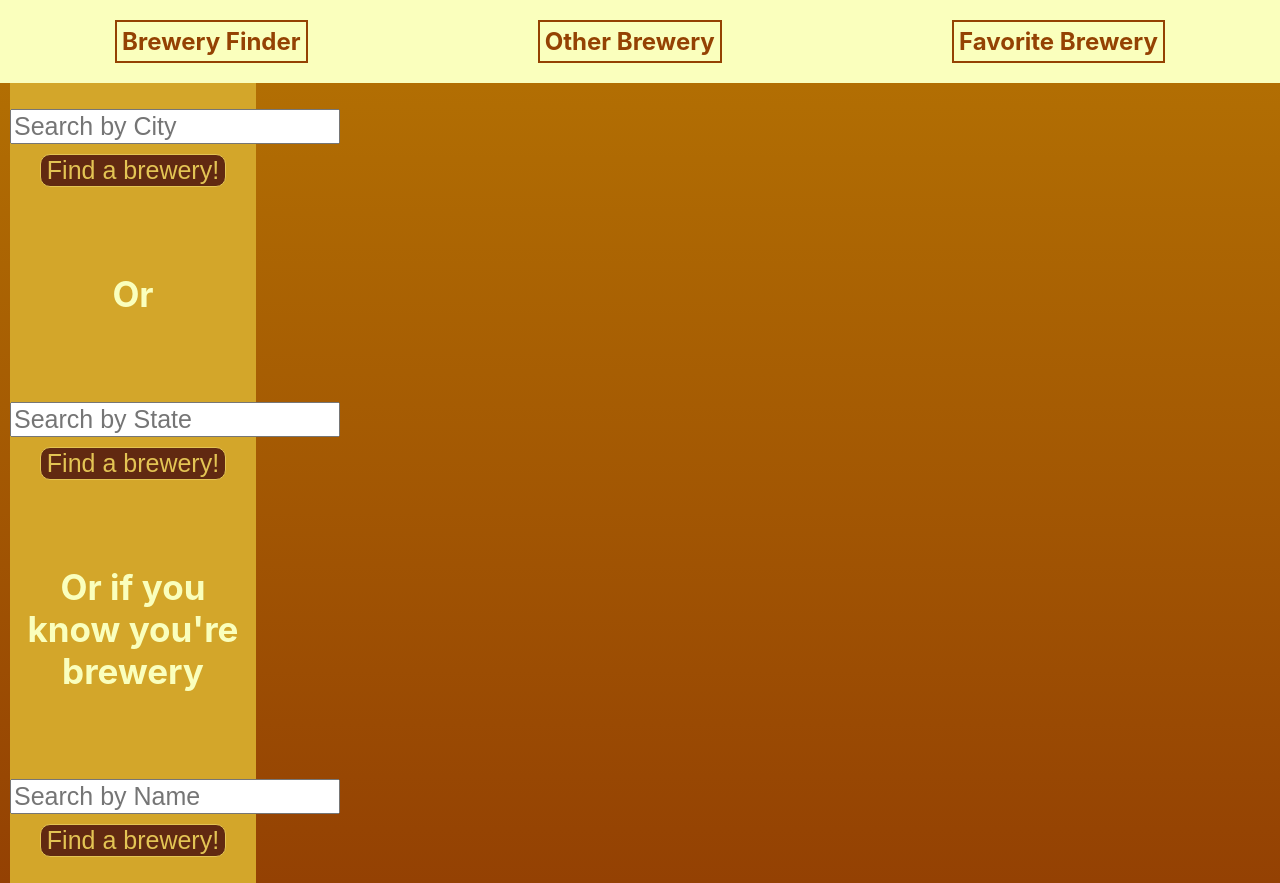
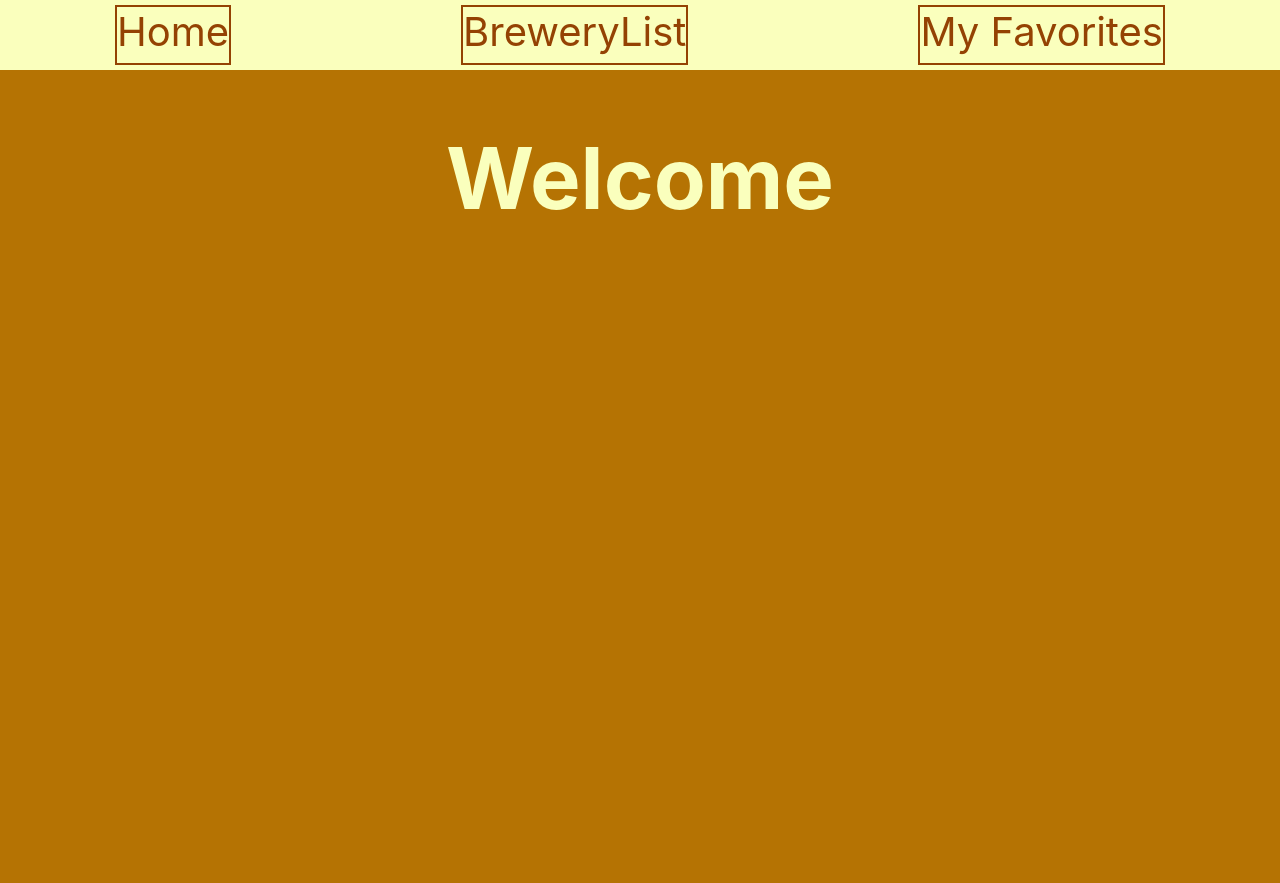
Before and after one commit to dgillen27/Brewery-Finder-App, a React (Create React App) app: page / in a window 1280 px wide. After the commit the page ends 800 px from the top, so only its background shows below. Built offline with nearby package versions, Linux system fonts and the light colour scheme.

Commit message:
created a route for welcome/home and brewerlyList, fixed bug with handleChange

```diff
--- a/package.json
+++ b/package.json
@@ -6,6 +6,8 @@
     "axios": "^0.18.0",
     "react": "^16.8.3",
     "react-dom": "^16.8.3",
+    "react-router": "^4.3.1",
+    "react-router-dom": "^4.3.1",
     "react-scripts": "2.1.5"
   },
   "scripts": {
--- a/src/App.css
+++ b/src/App.css
@@ -1,11 +1,11 @@
 body {
-    background: linear-gradient(#B57303, #944103)
+    background: #B57303;
 }
 
 .App {
   text-align: center;
-  transition: .03s;
-  background: linear-gradient(#B57303, #944103);
+  transition: .02s;
+  background: #B57303;
 }
 
 nav {
@@ -14,24 +14,37 @@ nav {
   justify-content: space-around;
   width: 100%;
   background: #FAFFBD;
+  height: 70px;
 }
 
-.notNav {
+.main {
   display: grid;
   grid-template-columns: 20% 80%;
 }
 
 #brewery {
-  background: black;
+  background: #944103;
   margin: 10px;
   height: 350px;
   width: 650px;
+  box-shadow: 5px 9px rgba(51, 51, 51, .3);
 }
 
-h2 {
+.link {
   border: 2px solid #944203;
-  padding: 5px;
+  margin: 5px;
   color: #944203;
+  font-size: 40px;
+}
+
+#welcome {
+  grid-column-start: 1;
+  grid-column-end: 3;
+}
+
+h1 {
+  color:#FAFFBD;
+  font-size: 85px;
 }
 
 h3 {
@@ -40,13 +53,12 @@ h3 {
 }
 
 h4 {
-  color: #944203;
+  color: #FAFFBD;
   font-size: 30px;
 }
 
 a {
-  text-decoration: none;
-  color: #944203;
+  color: #FAFFBD;
   transition: 200ms;
   padding-bottom: 5px;
   font-size: 25px;
@@ -56,8 +68,12 @@ a:hover {
   color: #D3A62A;
 }
 
+#a {
+  text-decoration: none;
+}
+
 p {
-  color: #944203;
+  color: #FAFFBD;
   font-size: 25px;
 }
 
@@ -69,6 +85,7 @@ p {
 input {
   font-size: 25px;
   margin-bottom: 10px;
+  width: 80%;
 }
 
 #form {
@@ -77,15 +94,15 @@ input {
   grid-column-start: 1;
   background: #D3A62A;
   flex-direction: column;
-  height: 800px;
+  height: 720px;
   position: sticky;
-  top: 10px;
+  top: 80px;
   margin-left: 10px;
+  box-shadow: 5px 9px rgba(51, 51, 51, .3);
 }
 
 form {
   display: inline;
-
 }
 
 button {
@@ -95,6 +112,7 @@ button {
   font-size: 25px;
   border-radius: 10px;
   border: 1px solid #E3C454;
+  width: 75%;
 }
 
 button:hover {
--- a/src/App.js
+++ b/src/App.js
@@ -3,7 +3,8 @@ import './App.css';
 import { fetchByCity, fetchByState, fetchByName } from './services/fetchBrewery'
 import BreweryList from './components/BreweryList'
 import BrewForm from './components/BrewForm'
-import Nav from './components/Nav'
+import { Route, Link } from 'react-router-dom'
+import Welcome from './components/Welcome'
 
 class App extends Component {
   constructor() {
@@ -59,15 +60,24 @@ class App extends Component {
   render() {
     return (
       <div className="App">
-        <Nav />
-        <div className="notNav">
-          <BrewForm
-          handleSubmitCity={this.handleSubmitCity}
-          handleSubmitState={this.handleSubmitState}
-          handleSubmitName={this.handleSubmitName}
-          handleChange={this.handleChange}
-          />
-          <BreweryList breweries={this.state.breweries}/>
+        <nav>
+          <Link id="a" className="link" to="/">Home</Link>
+          <Link id="a" className="link" to="/BreweryList">BreweryList</Link>
+          <Link id="a" className="link" to="/FavoriteBrewery">My Favorites</Link>
+        </nav>
+        <div className="main">
+          <Route exact path="/" component={Welcome}/>
+          <Route path="/BreweryList" render={(props) => (
+            <BrewForm {...props}
+              handleSubmitCity={this.handleSubmitCity}
+              handleSubmitState={this.handleSubmitState}
+              handleSubmitName={this.handleSubmitName}
+              handleChange={this.handleChange}
+            />
+          )}/>
+          <Route path="/BreweryList" render={(props) => (
+            <BreweryList {...props} breweries={this.state.breweries}/>
+          )}/>
         </div>
       </div>
     );
--- a/src/components/BrewForm.jsx
+++ b/src/components/BrewForm.jsx
@@ -12,7 +12,7 @@ const BrewForm = (props) => {
         <input onChange={props.handleChange} type="text" name="by_state" placeholder="Search by State" value={props.by_state}></input>
         <button>Find a brewery!</button>
       </form>
-      <h3>Or if you know you're brewery</h3>
+      <h3>Or if you know your brewery</h3>
       <form onSubmit={props.handleSubmitName}>
         <input onChange={props.handleChange} type="text" name="by_name" placeholder="Search by Name" value={props.by_name}></input>
         <button>Find a brewery!</button>
--- a/src/components/BreweryList.jsx
+++ b/src/components/BreweryList.jsx
@@ -11,6 +11,9 @@ const BreweryList = (props) => {
         <a href={brewery.website_url} target="_blank">{brewery.website_url}</a>:
         <p>No website available</p>
       }
+      {brewery.phone?
+      <h4>Phone: {brewery.phone}</h4> :
+      <p>No Phone Number On File</p>}
     </div>
   ))}
   </div>
--- a/src/components/Nav.jsx
+++ /dev/null
@@ -1,13 +0,0 @@
-import React from 'react';
-
-const Nav = () => {
-  return (
-    <nav>
-    <h2>Brewery Finder</h2>
-    <h2>Other Brewery</h2>
-    <h2>Favorite Brewery</h2>
-    </nav>
-  )
-}
-
-export default Nav;
--- /dev/null
+++ b/src/components/Welcome.jsx
@@ -0,0 +1,11 @@
+import React from "react";
+
+const Welcome = () => {
+  return (
+    <div id="welcome">
+    <h1>Welcome</h1>
+    </div>
+  )
+}
+
+export default Welcome;
--- a/src/index.js
+++ b/src/index.js
@@ -2,11 +2,14 @@ import React from 'react';
 import ReactDOM from 'react-dom';
 import './index.css';
 import App from './App';
-import * as serviceWorker from './serviceWorker';
+import { BrowserRouter as Router } from 'react-router-dom';
 
-ReactDOM.render(<App />, document.getElementById('root'));
+ReactDOM.render(
+  <Router>
+    <App />
+  </Router>,
+  document.getElementById('root'));
 
 // If you want your app to work offline and load faster, you can change
 // unregister() to register() below. Note this comes with some pitfalls.
 // Learn more about service workers: http://bit.ly/CRA-PWA
-serviceWorker.unregister();
```
Also changed, not shown: 1 other file (tests, documents, lock files or other folders).
